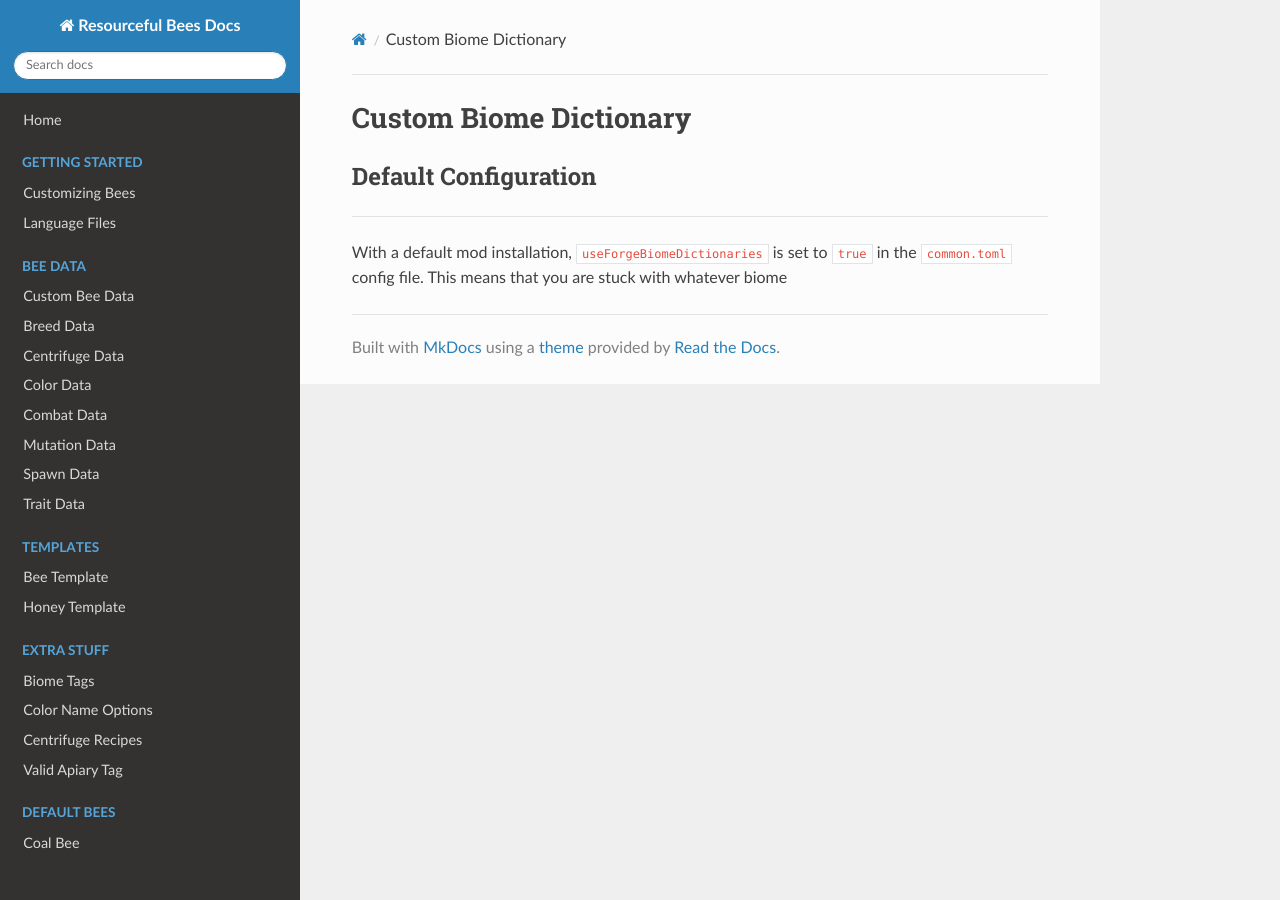
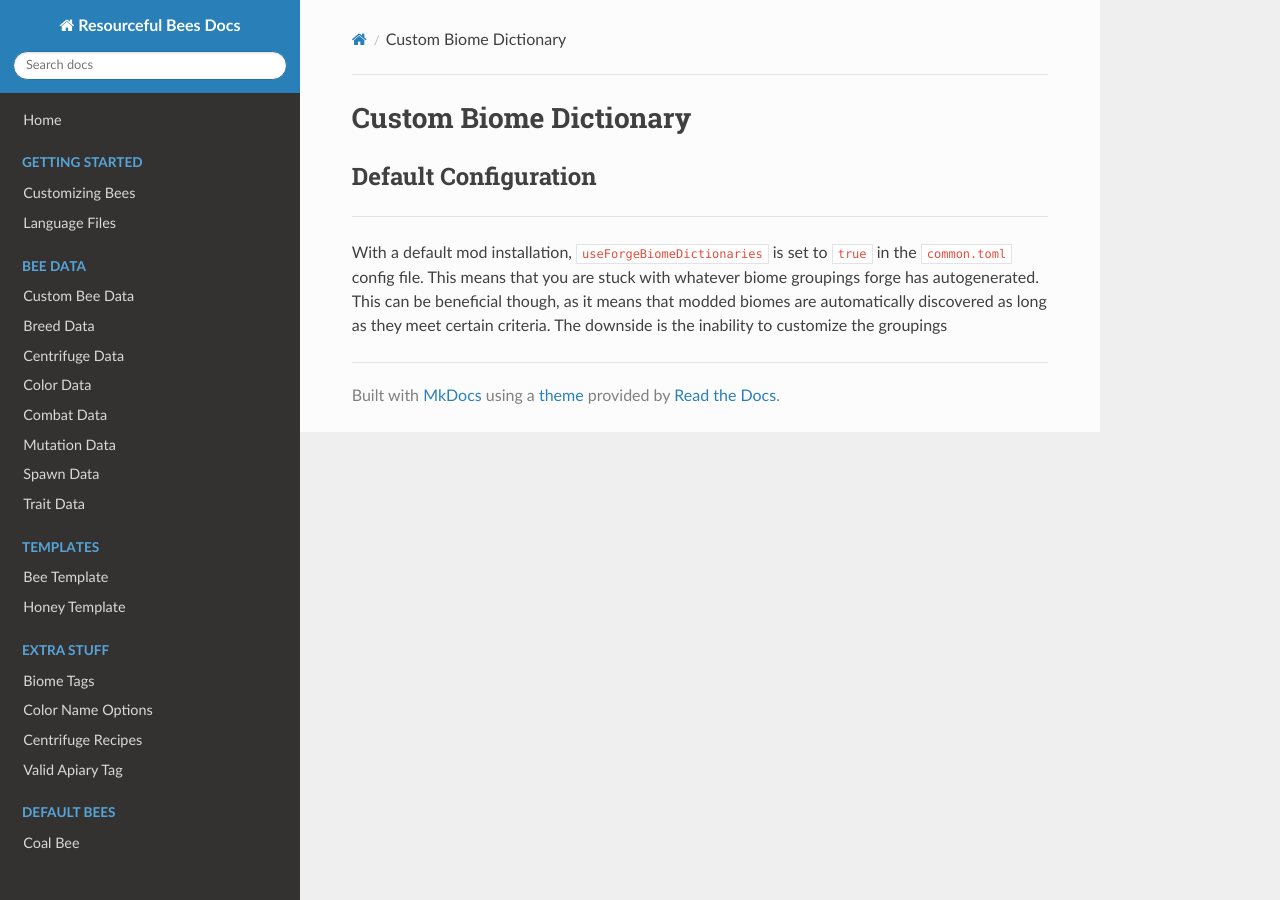
Before and after one commit to Team-Resourceful/ResourcefulBeesDocs, an MkDocs documentation site: the page built from docs/extra_stuff/custom_biome_dictionary.md, in a window 1280 px wide. Built offline with MkDocs 1.6.1, drawn with Linux system fonts in a browser that asks for light colours; nearby versions of some CDN libraries.

Commit message:
docs/extra_stuff/custom_biome_dictionary.md updated from https://stackedit.io/

```diff
--- a/docs/extra_stuff/custom_biome_dictionary.md
+++ b/docs/extra_stuff/custom_biome_dictionary.md
@@ -3,7 +3,7 @@
 ## **Default Configuration**
 ***
 
-With a default mod installation, `useForgeBiomeDictionaries` is set to `true` in the `common.toml` config file. This means that you are stuck with whatever biome
+With a default mod installation, `useForgeBiomeDictionaries` is set to `true` in the `common.toml` config file. This means that you are stuck with whatever biome groupings forge has autogenerated. This can be beneficial though, as it means that modded biomes are automatically discovered as long as they meet certain criteria. The downside is the inability to customize the groupings
 <!--stackedit_data:
-eyJoaXN0b3J5IjpbLTE5Mzg1NjYzNTNdfQ==
+eyJoaXN0b3J5IjpbLTE2MzAwMzAzNThdfQ==
 -->
```
